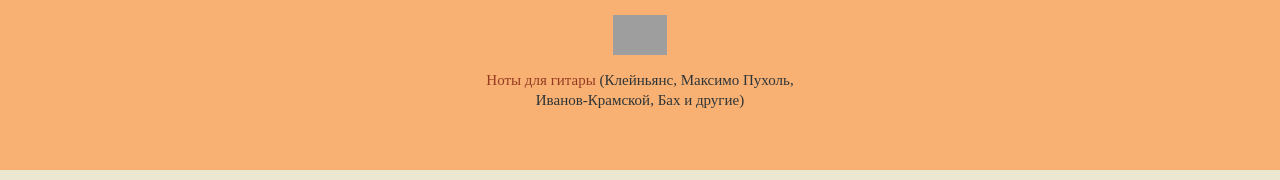
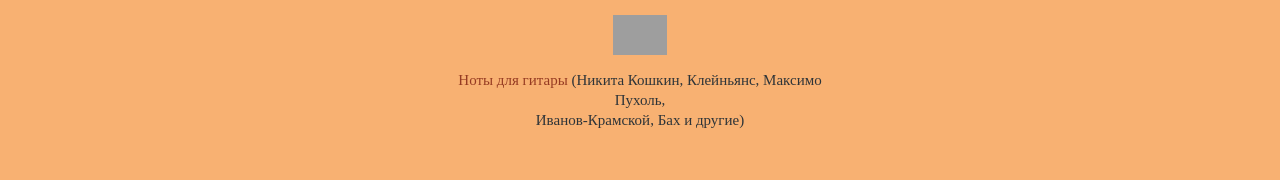
Before and after one commit to antivitla/antivitla, a website: page index.html in a window 1280 px wide. Shown: the part 965-1145 px from the top of the page. Drawn offline with Linux system fonts and the light colour scheme; grey boxes are pictures that could not be loaded.

Commit message:
Ноты

```diff
--- a/index.html
+++ b/index.html
@@ -75,7 +75,7 @@
 
 			<drawer class="active" zstyle="position: absolute; left: 50%; margin-left: -20rem; top: 0; width: 100%;">
 				<p><img src="https://upload.wikimedia.org/wikipedia/commons/a/a2/VisualEditor_-_Icon_-_Link.svg" height="40"><!-- <i class="fa fa-unlock" style="font-size: 1.5rem;"></i> --></p>
-				<p><a href="https://goo.gl/upQIZq" target="_blank">Ноты для гитары</a> (Клейньянс, Максимо Пухоль, <br>Иванов-Крамской, Бах и другие)</p>
+				<p><a href="https://goo.gl/upQIZq" target="_blank">Ноты для гитары</a> (Никита Кошкин, Клейньянс, Максимо Пухоль, <br>Иванов-Крамской, Бах и другие)</p>
 			</drawer>
 		</article>
 
```
